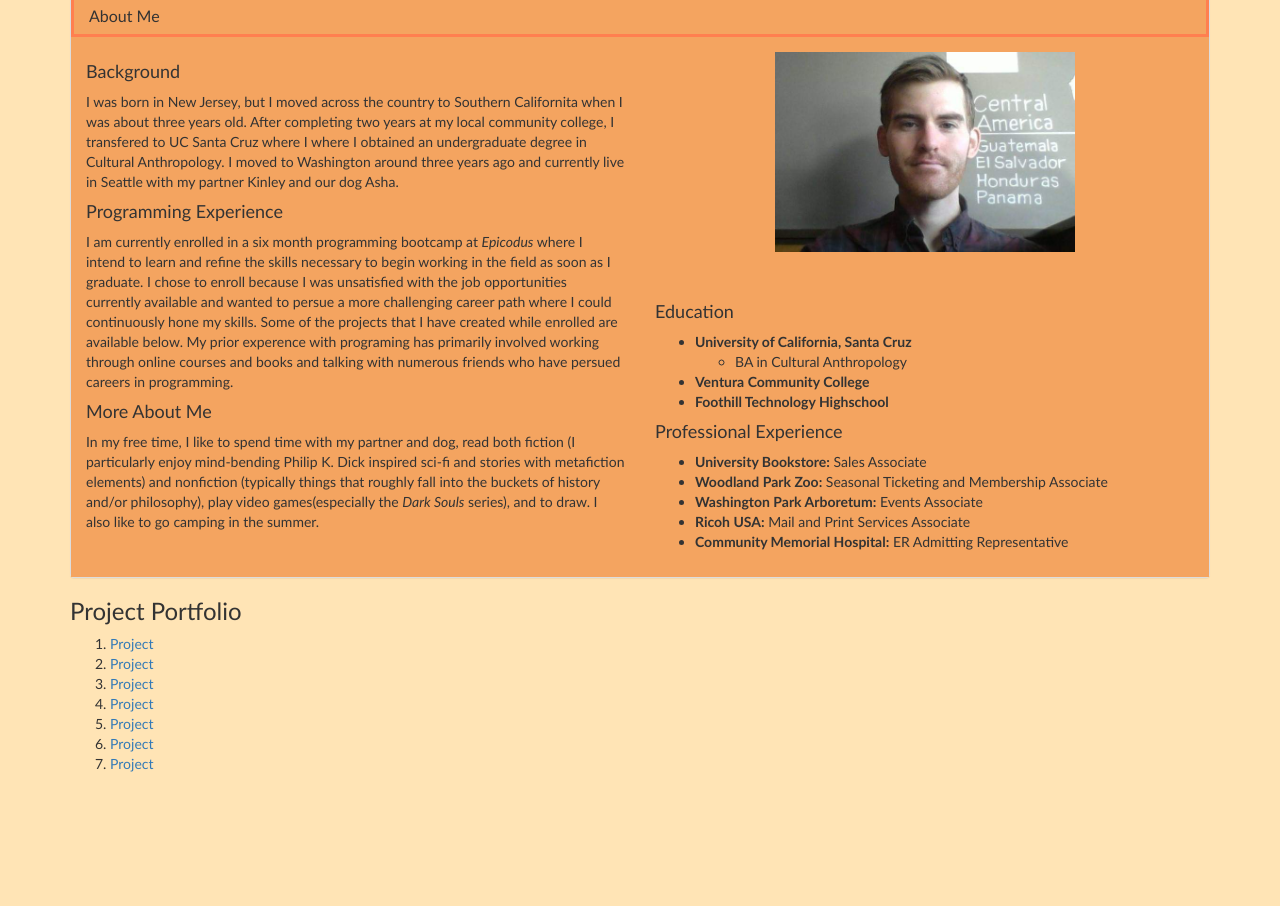
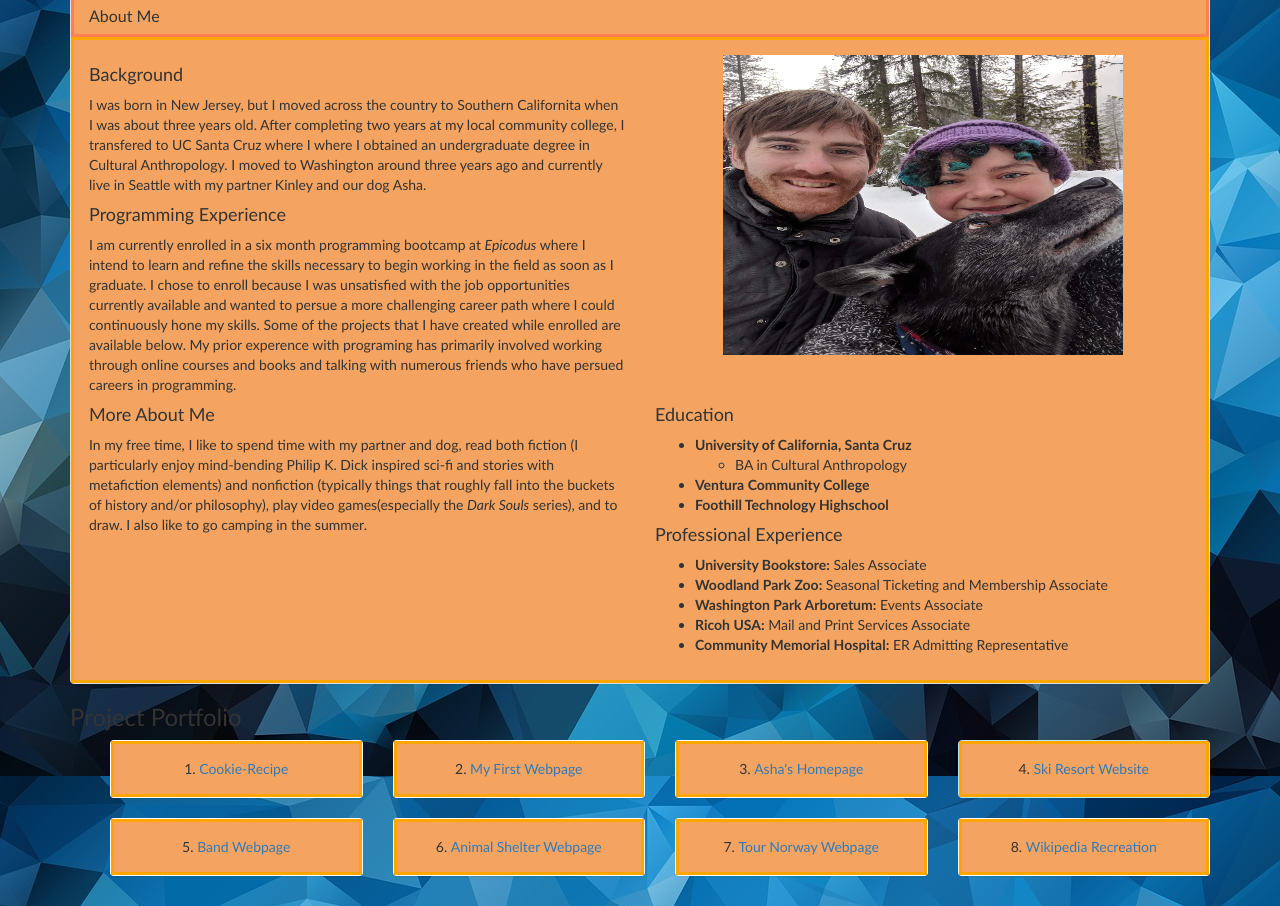
Before and after one commit to kmgarvey279/portfolio-landing-page, a plain HTML site: page index.html in a window 1280 px wide. Shown: the part 77-983 px from the top of the page. Before the commit the page ends 861 px from the top, so only its background shows below. Drawn offline with Linux system fonts and the light colour scheme.

Commit message:
Added background, applied a grid to portfolio links. It will now display linked projects in seperate boxes.

```diff
--- a/css/styles.css
+++ b/css/styles.css
@@ -1,5 +1,5 @@
 body {
-  background-color: moccasin;
+  background-image: url(../img/back.jpg);
   font-family: Gill Sans, sans-serif;
 
 }
@@ -10,18 +10,24 @@ body {
 
 .panel-body {
   background-color: sandybrown;
+  border: 3px solid orange;
+
+.header {
+  background-color: red;
 }
-h1 {
 
 }
 
-h2 {
+ ol {
+   text-align: center;
+   list-style-position: inside;
+   white-space: nowrap;
+ }
 
-}
 
 img {
-  height: 200px;
-  width: 300px;
+  height: 300px;
+  width: 400px;
   margin-left: auto;
   margin-right: auto;
   display: block;
--- a/index.html
+++ b/index.html
@@ -7,7 +7,9 @@
   </head>
   <body>
     <div class="container">
+      <div class="header">
         <h1>Kevin Garvey's Portfolio</h1>
+      </div>
       <div class="panel panel-default">
         <div class="panel-heading">
           <h2 class="panel-title">About Me</h2>
@@ -34,7 +36,7 @@
               I also like to go camping in the summer.</p>
             </div>
             <div class="col-md-6">
-              <img src="img/kg.jpg" alt="Photo of Kevin.">
+              <img src="img/fb.jpg" alt="Photo of Kevin.">
               <h4>Education</h4>
               <ul>
                 <li><strong>University of California, Santa Cruz</strong>
@@ -56,16 +58,68 @@
           </div>
         </div>
       </div>
-
       <h3>Project Portfolio</h3>
       <ol>
-        <li><a href="#">Project</a></li>
-        <li><a href="#">Project</a></li>
-        <li><a href="#">Project</a></li>
-        <li><a href="#">Project</a></li>
-        <li><a href="#">Project</a></li>
-        <li><a href="#">Project</a></li>
-        <li><a href="#">Project</a></li>
+        <div class="row">
+          <div class="col-md-3">
+            <div class="panel">
+              <div class="panel-body">
+                <li><a href="#">Cookie-Recipe</a></li>
+              </div>
+            </div>
+          </div>
+          <div class="col-md-3">
+            <div class="panel">
+              <div class="panel-body">
+                <li><a href="#">My First Webpage</a></li>
+              </div>
+            </div>
+          </div>
+          <div class="col-md-3">
+            <div class="panel">
+              <div class="panel-body">
+                <li><a href="#">Asha's Homepage</a></li>
+              </div>
+            </div>
+          </div>
+          <div class="col-md-3">
+            <div class="panel panel-info">
+              <div class="panel-body">
+                <li><a href="#">Ski Resort Website</a></li>
+              </div>
+            </div>
+          </div>
+        </div>
+        <div class="row">
+          <div class="col-md-3">
+            <div class="panel">
+              <div class="panel-body">
+                <li><a href="#">Band Webpage</a></li>
+              </div>
+            </div>
+          </div>
+          <div class="col-md-3">
+            <div class="panel">
+              <div class="panel-body">
+                <li><a href="#">Animal Shelter Webpage</a></li>
+              </div>
+            </div>
+          </div>
+          <div class="col-md-3">
+            <div class="panel">
+              <div class="panel-body">
+                <li><a href="#">Tour Norway Webpage</a></li>
+              </div>
+            </div>
+          </div>
+          <div class="col-md-3">
+            <div class="panel">
+              <div class="panel-body">
+                <li><a href="#">Wikipedia Recreation</a></li>
+              </div>
+            </div>
+          </div>
+        </div>
       </ol>
     </div>
   </body>
```
Also changed, not shown: img/back.jpg (added), img/background-1716728_640.jpg (added), img/fb.jpg (added). Lines whose indentation alone changed are shown as unchanged.
